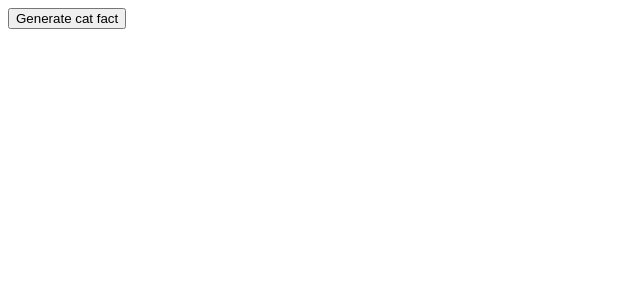
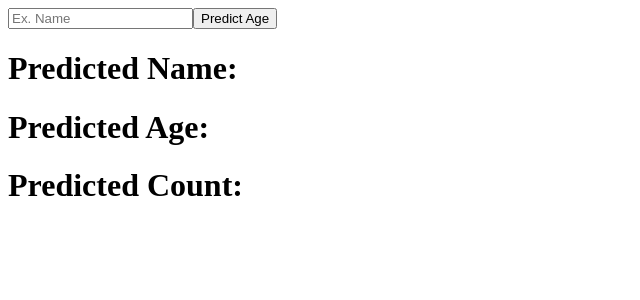
Before and after one commit to AravindKKrishna/learnReact, a React (Create React App) app: page / in a window 1280 px wide. Shown: the top 300 px of the page, without its empty margins (0-640 px from the left). Built offline with nearby package versions, Linux system fonts and the light colour scheme; no server answers.

Commit message:
Learned Dynanic Api fetch

```diff
--- a/src/App.js
+++ b/src/App.js
@@ -1,45 +1,34 @@
 
 import './App.css';
+
 import Axios from "axios"
 import { useState ,useEffect } from 'react';
 
-//if we use axios it will keep fetching data everytime when a component renders thus it become an infinite loop.
-// so to avoid that we use  useEffect and put the axios code in useEffect
 
 function App() {
-  // //using fetch
-  // fetch("https://catfact.ninja/fact")
-  //   .then((res)=>res.json())
-  //   .then((data) => {
-  //     console.log(data);
-  //   });
-
-  const [catFact, setcatFact] = useState("");
-// useEffect(()=>{
-//   //using Axios Library
-//   Axios.get("https://catfact.ninja/fact").then((res) => {
-//     setcatFact(res.data.fact);
-//   });
-// },[])
+const [name,setName]=useState("")
+const [predictAge, setPredictAge] = useState({});
+const fetchData=()=>{
+Axios.get(`https://api.agify.io/?name=${name}`).then((res) => {
+  setPredictAge(res.data);
+});
+}
 
 
-//this represt how an api is called while clicking button and here we use useEffect to display the button function and it helps to prevent the infinite loop
-useEffect(()=>{
-  fetchCatFact()
-},[])
-
-const fetchCatFact=()=>{
-  Axios.get("https://catfact.ninja/fact").then((res) => {
-       setcatFact(res.data.fact);
-       });
-}
-
-  return (
-    <>
-    <button onClick={fetchCatFact}>Generate cat fact</button>
-    <p>{catFact}</p>
-    </>
-  );
+https: return (
+  <>
+    <input
+      placeholder="Ex. Name"
+      onChange={(event) => {
+        setName(event.target.value);
+      }}
+    />
+    <button onClick={fetchData}>Predict Age</button>
+    <h1>Predicted Name: {predictAge?.name} </h1>
+    <h1>Predicted Age: {predictAge?.age} </h1>
+    <h1>Predicted Count: {predictAge?.count} </h1>
+  </>
+);
 }
 
 
```
